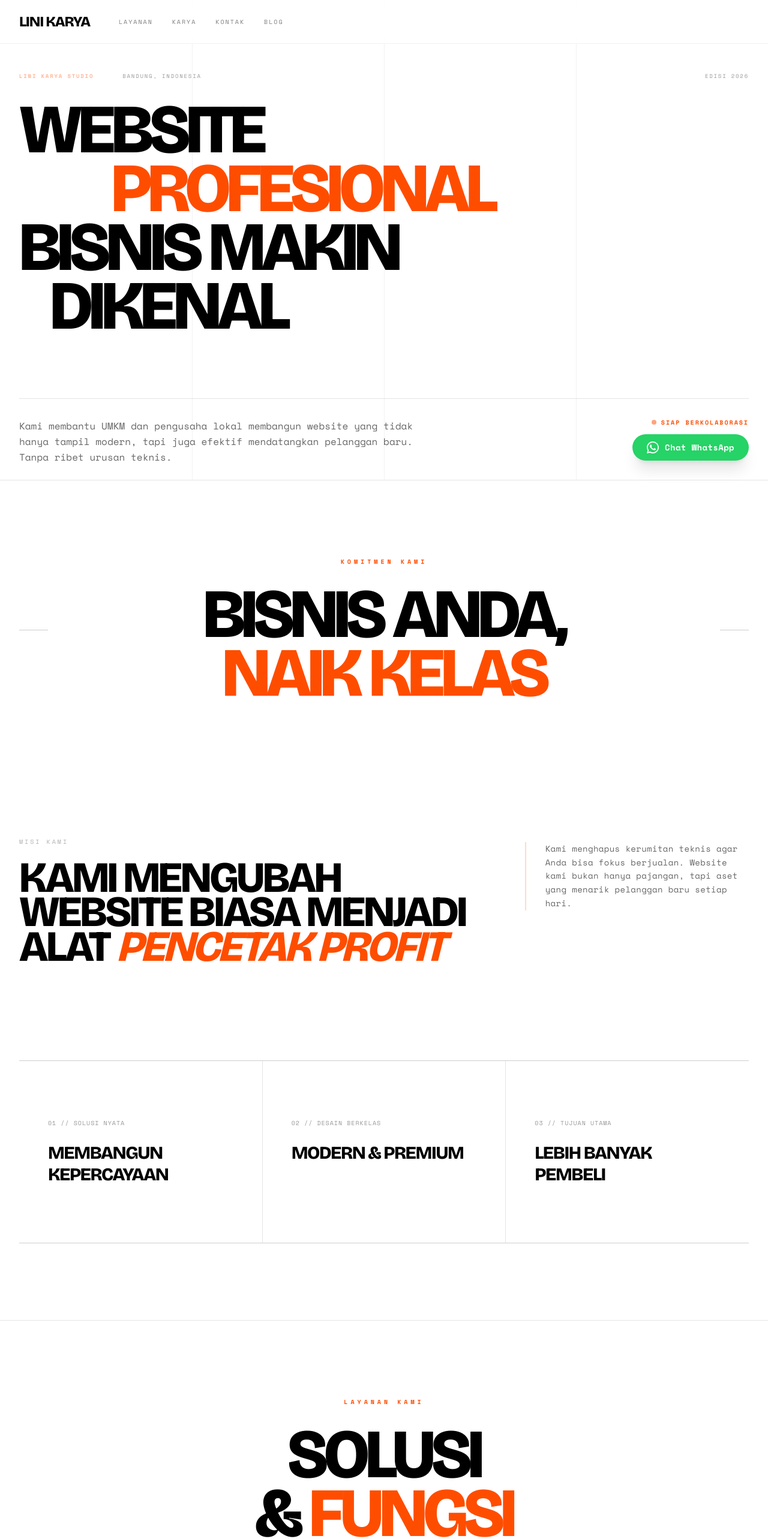
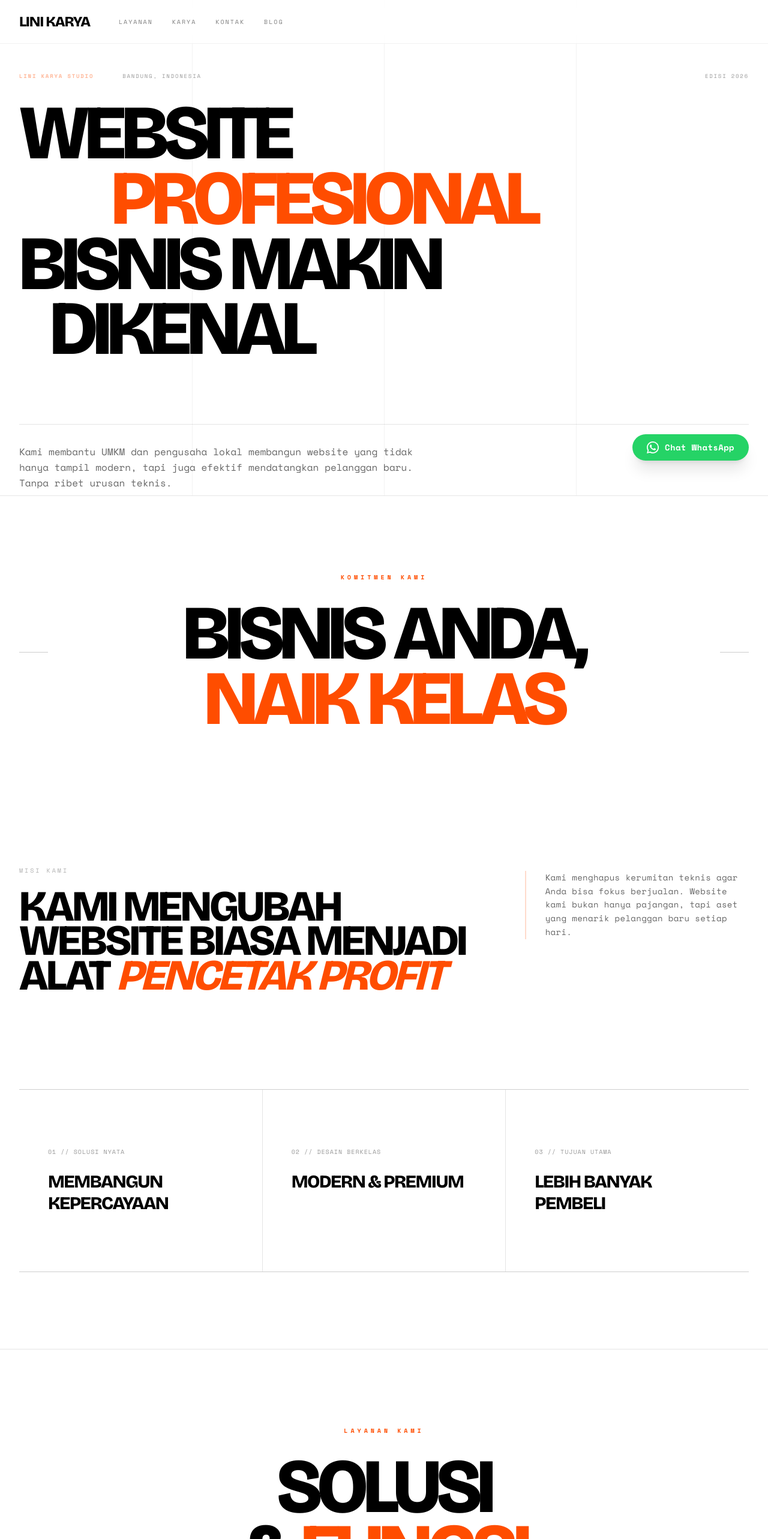
Before and after one commit to luttestudio28-tech/lini-karya, a Next.js app: page / in a window 1280 px wide. Shown: the top 2566 px of the page at 60% size. Built offline with nearby package versions, Linux system fonts and the light colour scheme.

Commit message:
UI: Revert all major section headlines back to their original larger font size (10rem) for maximum visual impact.

```diff
--- a/src/components/sections/FAQ.tsx
+++ b/src/components/sections/FAQ.tsx
@@ -42,7 +42,7 @@ const FAQ = () => {
           <span className="font-mono text-[10px] uppercase tracking-[0.5em] text-accent block mb-8 font-bold">
             Pusat Bantuan
           </span>
-          <h2 className="font-display text-[clamp(3.5rem,9vw,140px)] leading-[0.65] uppercase tracking-tighter mx-auto max-w-4xl">
+          <h2 className="font-display text-[clamp(3.5rem,10vw,10rem)] leading-[0.65] uppercase tracking-tighter mx-auto max-w-4xl">
             Tanya <br /> & <span className="italic-accent text-accent">Jawab</span>
           </h2>
           <p className="mt-12 font-mono text-[10px] uppercase tracking-widest opacity-40 leading-relaxed max-w-sm mx-auto">
--- a/src/components/sections/Footer.tsx
+++ b/src/components/sections/Footer.tsx
@@ -19,7 +19,7 @@ const Footer = () => {
             whileInView={{ opacity: 1, y: 0 }}
             viewport={{ once: true }}
             transition={{ duration: 1 }}
-            className="font-display text-[clamp(3.5rem,9vw,140px)] leading-[0.75] tracking-[-0.06em] uppercase"
+            className="font-display text-[clamp(3.5rem,10vw,10rem)] leading-[0.75] tracking-[-0.06em] uppercase"
           >
             Siap Jadi <br />
             <span className="text-accent italic">Mitra?</span>
--- a/src/components/sections/Hero.tsx
+++ b/src/components/sections/Hero.tsx
@@ -46,7 +46,7 @@ const Hero = () => {
           animate="animate"
           className="w-full relative z-10 mb-12 md:mb-20 mt-12"
         >
-          <h1 className="font-display text-[clamp(3.5rem,9vw,140px)] leading-[0.8] tracking-[-0.04em] text-left">
+          <h1 className="font-display text-[clamp(3.5rem,10vw,10rem)] leading-[0.8] tracking-[-0.04em] text-left">
             <div className="flex flex-col">
               <span className="overflow-hidden block">
                 <motion.span variants={lineVars} className="inline-block">Website</motion.span>
--- a/src/components/sections/Manifesto.tsx
+++ b/src/components/sections/Manifesto.tsx
@@ -40,7 +40,7 @@ const Manifesto = () => {
           <span className="font-mono text-[10px] uppercase tracking-[0.5em] text-accent block mb-8 font-bold">
             Komitmen Kami
           </span>
-          <h2 className="font-display text-[clamp(3.5rem,9vw,140px)] leading-[0.8] text-foreground tracking-[-0.07em]">
+          <h2 className="font-display text-[clamp(3.5rem,10vw,10rem)] leading-[0.8] text-foreground tracking-[-0.07em]">
             Bisnis Anda, <br />
             <span className="italic-accent text-accent">Naik Kelas</span>
           </h2>
--- a/src/components/sections/Portfolio.tsx
+++ b/src/components/sections/Portfolio.tsx
@@ -55,7 +55,7 @@ const Portfolio = () => {
           <span className="font-mono text-[10px] uppercase tracking-[0.5em] text-accent block mb-8 font-bold">
             Hasil Karya
           </span>
-          <h2 className="font-display text-[clamp(3.5rem,9vw,140px)] leading-[0.65] tracking-tighter mx-auto max-w-4xl">
+          <h2 className="font-display text-[clamp(3.5rem,10vw,10rem)] leading-[0.65] tracking-tighter mx-auto max-w-4xl">
             Proyek <br /> <span className="italic-accent text-accent">Terpilih</span>
           </h2>
           <p className="mt-12 font-mono text-[10px] uppercase tracking-widest opacity-40 leading-relaxed max-w-sm mx-auto">
--- a/src/components/sections/Pricing.tsx
+++ b/src/components/sections/Pricing.tsx
@@ -68,7 +68,7 @@ const Pricing = () => {
             <span className="font-mono text-[10px] uppercase tracking-[0.5em] text-accent block mb-8 font-bold">
               Pilihan Investasi
             </span>
-            <h2 className="font-display text-[clamp(3.5rem,9vw,140px)] leading-[0.8] tracking-tighter">
+            <h2 className="font-display text-[clamp(3.5rem,10vw,10rem)] leading-[0.8] tracking-tighter">
               Mulai <br /> <span className="italic-accent text-accent">Konsultasi</span>
             </h2>
           </div>
--- a/src/components/sections/Services.tsx
+++ b/src/components/sections/Services.tsx
@@ -30,7 +30,7 @@ const Services = () => {
           <span className="font-mono text-[10px] uppercase tracking-[0.5em] text-accent block mb-8 font-bold">
             Layanan Kami
           </span>
-          <h2 className="font-display text-[clamp(3.5rem,9vw,140px)] leading-[0.65] tracking-tighter mx-auto max-w-4xl">
+          <h2 className="font-display text-[clamp(3.5rem,10vw,10rem)] leading-[0.65] tracking-tighter mx-auto max-w-4xl">
             Solusi <br /> & <span className="italic-accent text-accent">Fungsi</span>
           </h2>
           <p className="mt-12 font-mono text-[10px] uppercase tracking-widest opacity-40 leading-relaxed max-w-sm mx-auto">
```
